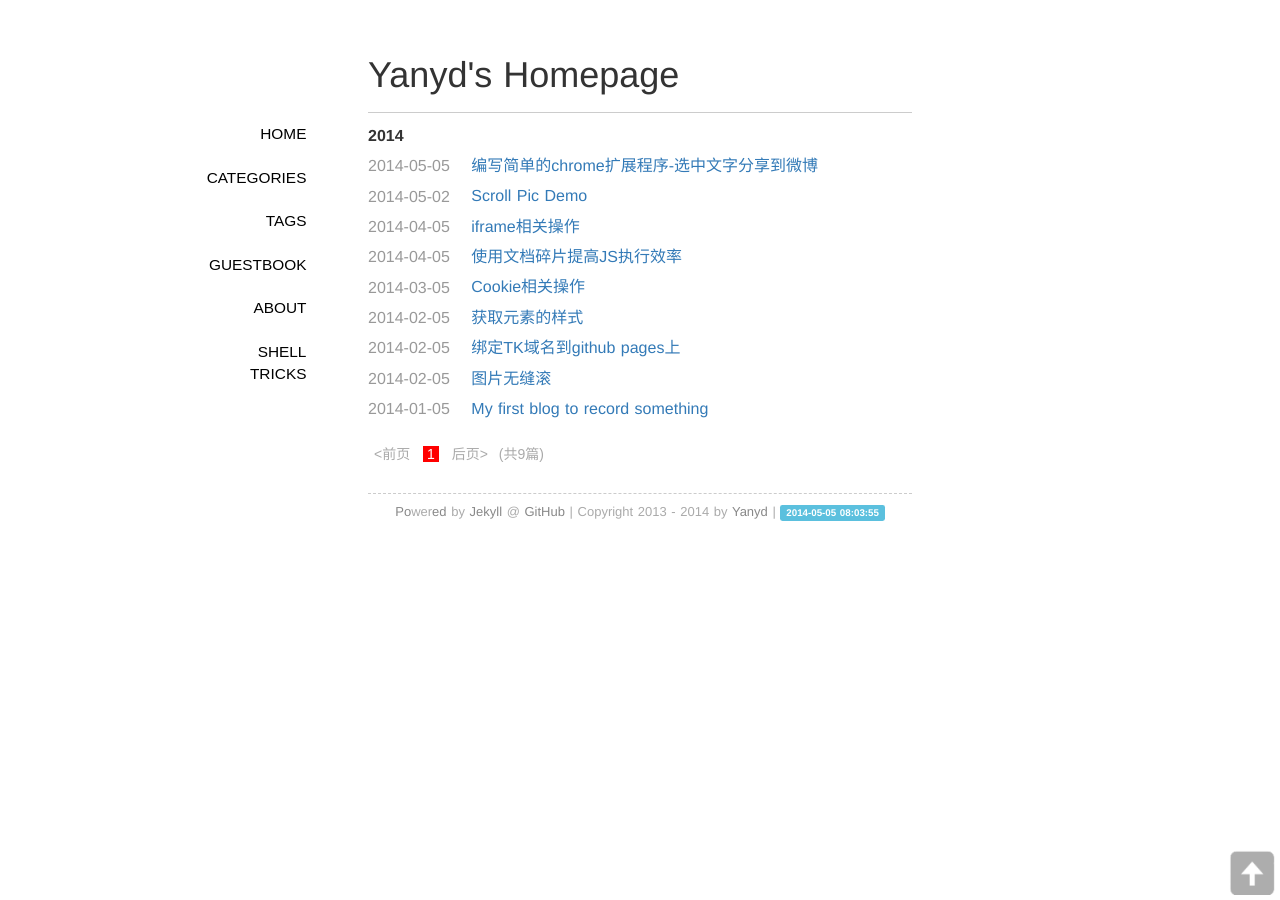
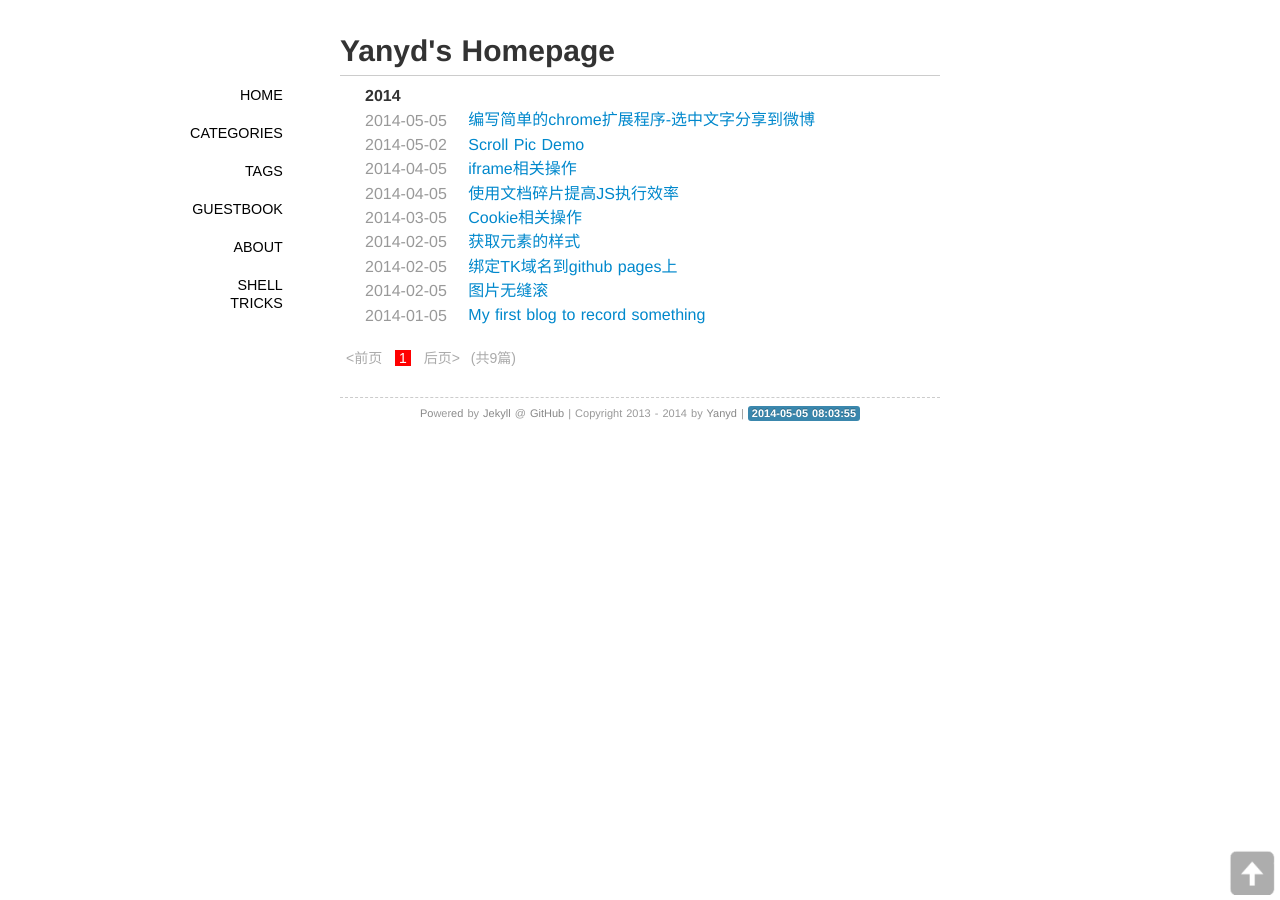
Before and after one commit to Yanyd/Yanyd.github.io, a Jekyll site: the page built from index.html, in a window 1280 px wide. Built offline with Jekyll 4.4.1, drawn with Linux system fonts in a browser that asks for light colours; nearby versions of some CDN libraries; some web fonts are replaced; library files that are not in the unit come from our copies; Markdown is read by kramdown in place of the engine named in the settings; the list of posts is cut into pages by our own code.

Commit message:
add some file

```diff
--- a/_layouts/default.html
+++ b/_layouts/default.html
@@ -7,7 +7,7 @@
     <link rel="shortcut icon" href="/favicon.ico" />
     <link href="/feed/" rel="alternate" title="{{ site.author }}" type="application/atom+xml" />
     <link rel="stylesheet" href="/media/css/style.css" />
-    <link rel="stylesheet" href="/media/prettify/bootstrap.css" />
+    <link rel="stylesheet" href="/media/prettify/bootstrap.min.css" />
     <link rel="stylesheet" href="/media/prettify/prettify.css" />
     <script type="text/javascript" src="/media/js/jquery-1.7.1.min.js"></script>
 	<script type="text/javascript" src="/media/js/outliner.js"></script>
```
